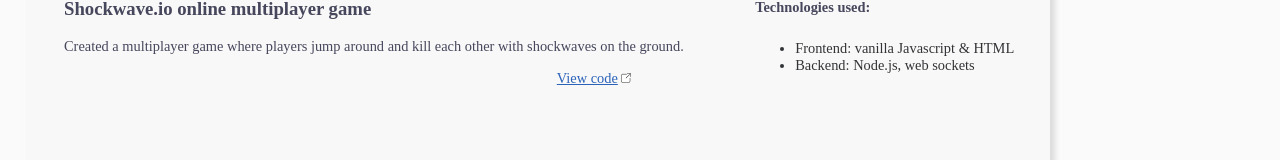
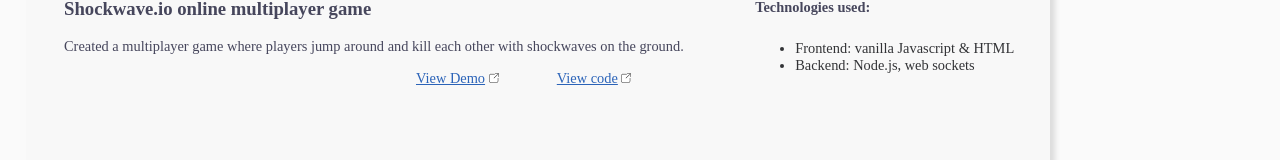
Before and after one commit to Teggoon/Personal-Portfolio, a React (Create React App) app: page /projects in a window 1280 px wide. Shown: the part 720-880 px from the top of the page. Built offline with nearby package versions, Linux system fonts and the light colour scheme; a web font is replaced by a local one.

Commit message:
added demo link to shockwave.io

```diff
--- a/src/components/ProjectTabComponent.js
+++ b/src/components/ProjectTabComponent.js
@@ -16,7 +16,7 @@
                         }
 
                         {hasProjectDemo && demoLinkType == "externalLink" &&
-                            <a className="view-project-demo-link project-related-link" href={projectDemoLink}>
+                            <a className="view-project-demo-link project-related-link" href={projectDemoLink} target="_blank">
                                 View Demo
                                 <img className="external-link-image" src={external_link_image}></img>
                             </a>
--- a/src/components/ProjectsPage.js
+++ b/src/components/ProjectsPage.js
@@ -41,7 +41,9 @@
                 ]}
             hasSourceCode={true}
             sourceCodeLink={"https://github.com/Teggoon/Shockwaveio-Online-Multiplayer-Game"}
-            hasProjectDemo={false}
+            hasProjectDemo={true}
+            projectDemoLink={"http://localhost:5000"}
+            demoLinkType={"externalLink"}
             />
 
             <h2>Software</h2>
--- a/src/css/App.css
+++ b/src/css/App.css
@@ -81,6 +81,10 @@
 
 .homepage-container {
   overflow-x: hidden;
+}
+
+.homepage-container h2 {
+  font-family: MontserratThin;
 }
 
 .homepage-section-1 {
```
